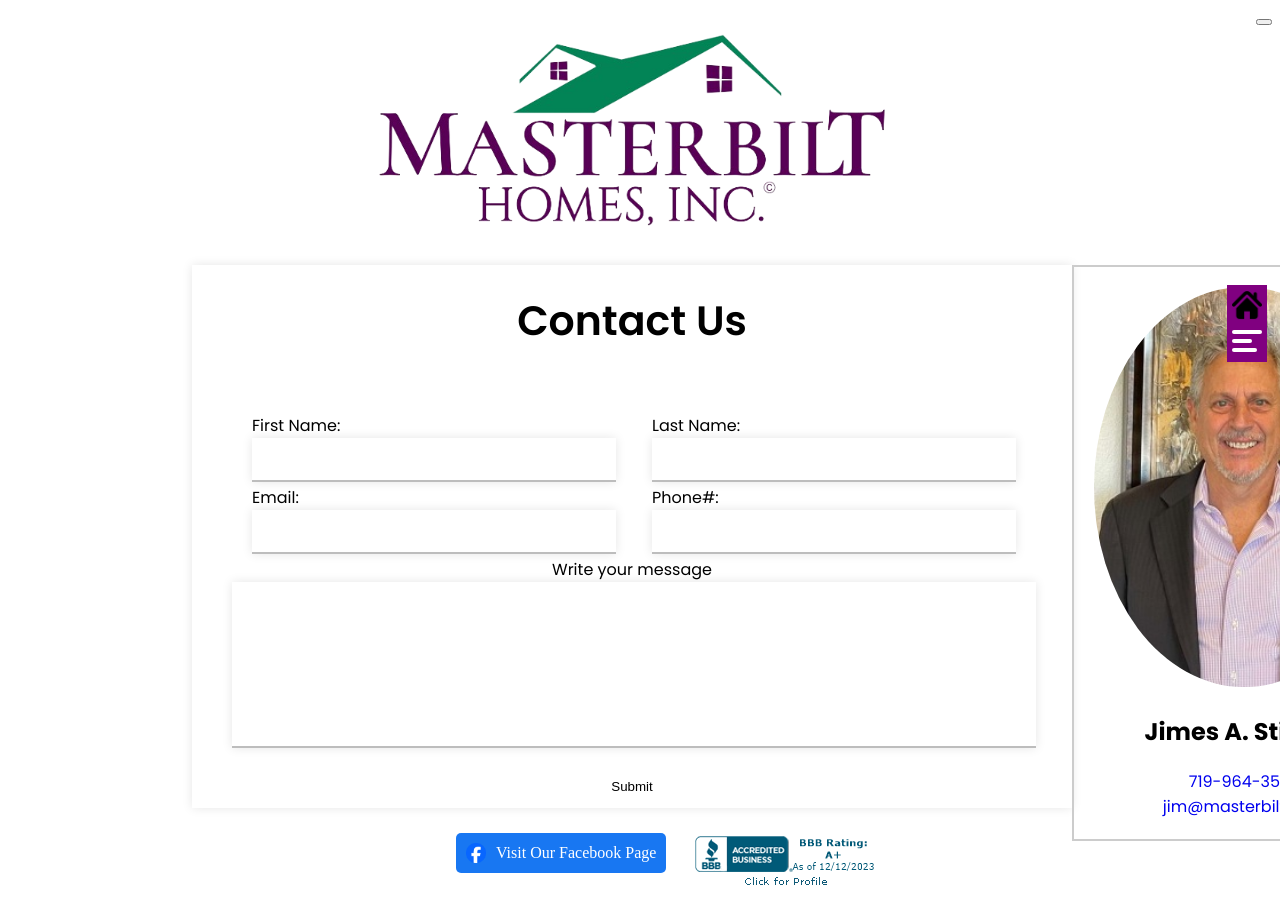
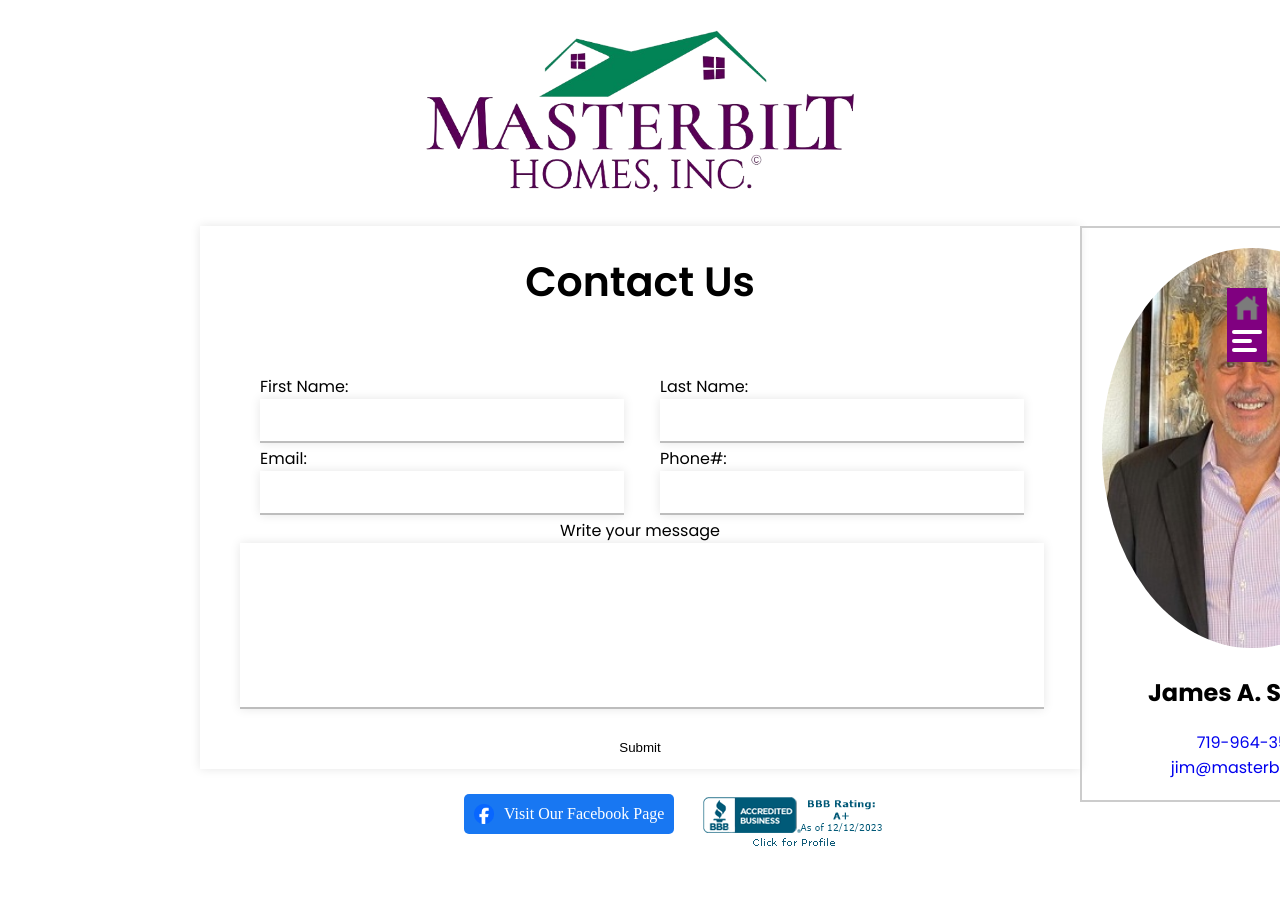
Before and after one commit to ReeceCrook/palomino-townhomes, a React (Create React App) app: page /contactUs in a window 1280 px wide. Shown: the top 903 px of the page. After the commit the page ends 864 px from the top, so only its background shows below. Built offline with nearby package versions, Linux system fonts and the light colour scheme.

Commit message:
Changed home icon and adjusted MB logo size on contact page.

```diff
--- a/src/App.css
+++ b/src/App.css
@@ -7,6 +7,7 @@
 
 .App {
   text-align: center;
+
 }
 
 /* .palominoLogo {
@@ -38,12 +39,7 @@
 
 }*/
 
-.navi div {
-  background-color: white;
-  height: 4px;
-  margin: 5px 0;
-  border-radius: 25px;
-}
+
 
 .navi {
   z-index: 1000;
@@ -55,6 +51,13 @@
   display: block;
   margin: 1em 0 0 1em;
   position: fixed;
+}
+.navi div {
+  transition: all 0.3s ease-in-out;
+  background-color: white;
+  height: 4px;
+  margin: 5px 0;
+  border-radius: 25px;
 }
 
 .lineOne {
@@ -135,9 +138,6 @@
   font-size: x-large;
 }
 
-
-
-
 .homeIcon {
   z-index: 1000;
   top: 34%;
--- a/src/Components/Contact.js
+++ b/src/Components/Contact.js
@@ -60,7 +60,7 @@
           </div>
           <div className='businessCard'>
             <img src={jimPhoto} alt='Profile' />
-            <h2>Jimes A. Stiltner</h2>
+            <h2>James A. Stiltner</h2>
             <a href='tel:7199643526'>719-964-3526</a> <br />
             <a href='mailto:jim@masterbilt.com'>jim@masterbilt.com</a>
           </div>
--- a/src/Components/Directions.js
+++ b/src/Components/Directions.js
@@ -7,6 +7,7 @@
   const mapContainerStyle = {
     width: '100%',
     height: '400px',
+    transition: '0'
   };
 
   const center = {
@@ -21,6 +22,7 @@
         googleMapsApiKey="AIzaSyB3cApC-B3MXt39hL_s8fyaA3l0Jn_I8rY"
       >
         <GoogleMap
+
           mapContainerStyle={mapContainerStyle}
           center={center}
           zoom={15}
--- a/src/Components/FloorPlans.js
+++ b/src/Components/FloorPlans.js
@@ -1,8 +1,7 @@
-import React, { useState } from 'react'
+import React from 'react'
 import '../FloorPlan.css'
 import { floorPlanImages } from '../carousel'
 import ImageCarousel from './ImageCarousel'
-import { Fullscreen } from 'react-image-gallery'
 
 
 
--- a/src/Components/Navbar.js
+++ b/src/Components/Navbar.js
@@ -1,6 +1,7 @@
 import React, { useState } from "react";
 import { NavLink, useNavigate } from "react-router-dom";
-import homeIcon from '../assets/mainPics/home-icon-silhouette.png';
+import homeIcon from '../assets/mainPics/home-icon.png';
+import "../App.css"
 
 function NavBar() {
     const [isDropdownOpen, setIsDropdownOpen] = useState(false);
@@ -16,7 +17,7 @@
 
     return (
         <div className="dropdown">
-            <button><img src={homeIcon} alt="home icon" onClick={homeButtonHandler} className="homeIcon"></img></button>
+            <img src={homeIcon} alt="home icon" onClick={homeButtonHandler} className="homeIcon"></img>
             <a href="#" className="navi" onClick={toggleDropdown}>
                 <div className="lineOne"></div>
                 <div className="lineTwo"></div>
--- a/src/Contact.css
+++ b/src/Contact.css
@@ -125,5 +125,5 @@
 }
 
 .mbLogo {
-  width: 65%;
+  width: 55%;
 }
--- a/src/FloorPlan.css
+++ b/src/FloorPlan.css
@@ -13,7 +13,7 @@
 
 
   .cardImgs {
-    height: 450px;
+    max-height: 500px;
   }
 
 
--- a/src/index.css
+++ b/src/index.css
@@ -2,18 +2,3 @@
     width: device-width ;
     zoom: 1.0 ;
 }
-
-:root {
-    --body_backround: white;
-    --body_color: black;
-}
-
-[theme='dark'] {
-    --body_backround: #121212;
-    --body_color: white;
-    --form_input_color: grey;
-}
-
-*:not(.inventoryHovered) {
-    transition: all 0.3s ease-in-out;
-}
```
Also changed, not shown: src/assets/mainPics/home-icon-silhouette.png (deleted), src/assets/mainPics/home-icon.png (added).
